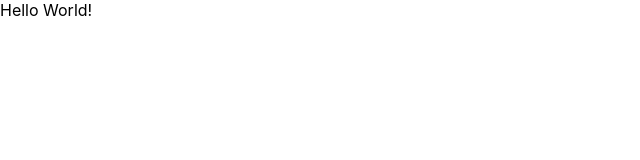
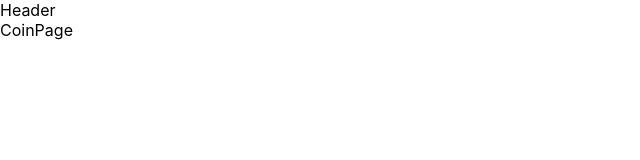
Before and after one commit to AussieKing/Project-3-Portfolio-Tracker, a React (Create React App) app in the folder portfolio-tracker/: page /coins/1 in a window 1280 px wide. Shown: the top 160 px of the page, without its empty margins (0-640 px from the left). Built offline with nearby package versions, Linux system fonts and the light colour scheme.

Commit message:
creating coins pages

```diff
--- a/portfolio-tracker/src/App.js
+++ b/portfolio-tracker/src/App.js
@@ -1,11 +1,22 @@
-import logo from './logo.svg';
-import './App.css';
+//! App.js
+
+import "./App.css";
+import { BrowserRouter as Router, Routes, Route } from "react-router-dom";
+import Header from "./components/Header";
+import Homepage from "./Pages/HomePage";
+import Coinpage from "./Pages/CoinPage";
 
 function App() {
   return (
-    <div className="App">
-      Hello World!
-    </div>
+    <Router>
+      <div>
+        <Header />
+        <Routes>
+          <Route path="/" element={<Homepage />} />
+          <Route path="/coins/:id" element={<Coinpage />} />
+        </Routes>
+      </div>
+    </Router>
   );
 }
 
--- /dev/null
+++ b/portfolio-tracker/src/Pages/CoinPage.js
@@ -0,0 +1,9 @@
+import React from 'react'
+
+const CoinPage = () => {
+  return (
+    <div>CoinPage</div>
+  )
+}
+
+export default CoinPage
--- /dev/null
+++ b/portfolio-tracker/src/Pages/HomePage.js
@@ -0,0 +1,9 @@
+import React from 'react'
+
+const Homepage = () => {
+  return (
+    <div>Homepage</div>
+  )
+}
+
+export default Homepage
--- /dev/null
+++ b/portfolio-tracker/src/components/Header.js
@@ -0,0 +1,11 @@
+import React from 'react'
+
+const Header = () => {
+    return (
+        <div>
+            Header
+        </div>
+    )
+}
+
+export default Header
```
Also changed, not shown: 1 other file (tests, documents, lock files or other folders).
